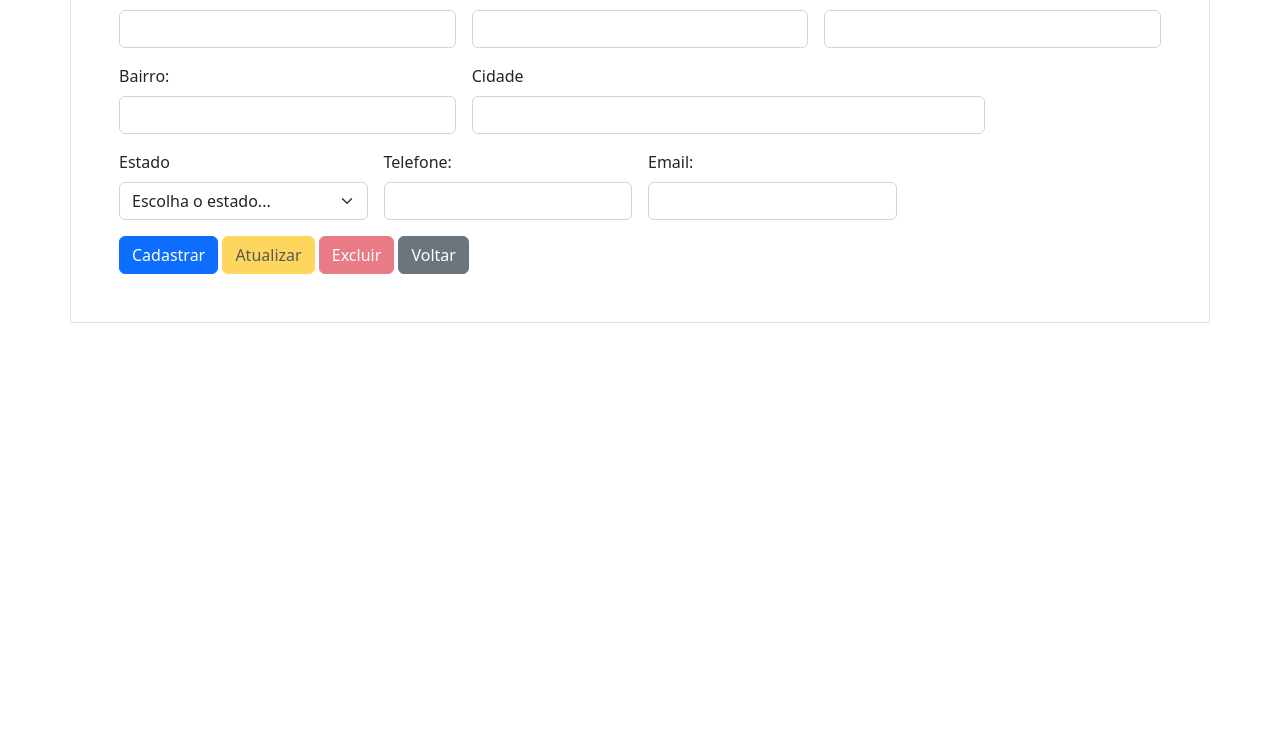
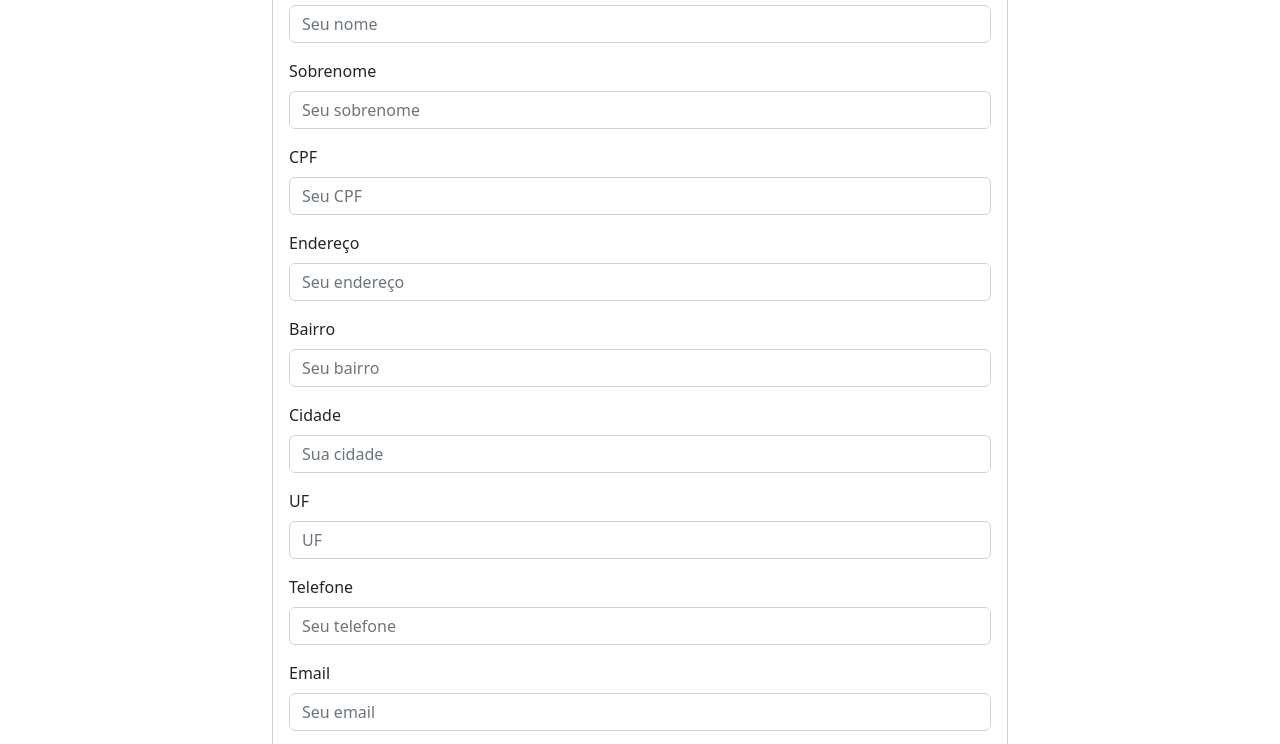
Before and after one commit to FelipeAriki/projetoFaculdadeADS, a website: page protegido/cadastroCliente.html in a window 1280 px wide. Shown: the part 151-895 px from the top of the page. Before the commit the page ends 800 px from the top, so only its background shows below. Drawn offline with nearby package versions, Linux system fonts and the light colour scheme.

Commit message:
MODASP-1 - Atualizando tela de login/cadastro para o meu projeto pessoal.

```diff
--- a/protegido/cadastroCliente.html
+++ b/protegido/cadastroCliente.html
@@ -7,88 +7,59 @@
         <title>Cadastro de Clientes</title>
     </head>
     <body>
-        <br/>
-        <div class="container w-60 border p-5">
-            <h1>Cadastro de Clientes</h1>
-            <form id="formCliente" method="POST" action="#" class="row g-3 needs-validation" novalidate>
-                <div class="col-md-4">
-                    <label for="cpf" class="form-label">CPF:</label>
-                    <input type="text" class="form-control" id="cpf" name="cpf" value="" required>
-                    <div class="valid-feedback">
-                    OK!
+        <div class="container">
+            <div class="row justify-content-center">
+                <div class="col-md-8">
+                    <div class="card mt-5">
+                        <div class="card-header">
+                            <h3 class="text-center">Cadastro de Cliente</h3>
                         </div>
+                        <div class="card-body">
+                            <form>
+                                <div class="mb-3">
+                                    <label for="nome" class="form-label">Nome</label>
+                                    <input type="text" class="form-control" id="nome" placeholder="Seu nome">
                                 </div>
-                <div class="col-md-4">
-                    <label for="nome" class="form-label">Nome:</label>
-                    <input type="text" class="form-control" id="nome" name="nome" value="" required>
-                    <div class="valid-feedback">
-                    OK!
+                                <div class="mb-3">
+                                    <label for="sobrenome" class="form-label">Sobrenome</label>
+                                    <input type="text" class="form-control" id="sobrenome" placeholder="Seu sobrenome">
                                 </div>
+                                <div class="mb-3">
+                                    <label for="cpf" class="form-label">CPF</label>
+                                    <input type="text" class="form-control" id="cpf" placeholder="Seu CPF">
                                 </div>
-                <div class="col-md-4">
-                    <label for="endereco" class="form-label">Endereço:</label>
-                    <input type="text" class="form-control" id="endereco" name="endereco" value="" required>
-                    <div class="valid-feedback">
-                    OK!
+                                <div class="mb-3">
+                                    <label for="endereco" class="form-label">Endereço</label>
+                                    <input type="text" class="form-control" id="endereco" placeholder="Seu endereço">
                                 </div>
+                                <div class="mb-3">
+                                    <label for="bairro" class="form-label">Bairro</label>
+                                    <input type="text" class="form-control" id="bairro" placeholder="Seu bairro">
                                 </div>
-                <div class="col-md-4">
-                    <label for="bairro" class="form-label">Bairro:</label>
-                    <input type="text" class="form-control" id="bairro" name="bairro" value="" required>
-                    <div class="valid-feedback">
-                    OK!
+                                <div class="mb-3">
+                                    <label for="cidade" class="form-label">Cidade</label>
+                                    <input type="text" class="form-control" id="cidade" placeholder="Sua cidade">
                                 </div>
+                                <div class="mb-3">
+                                    <label for="uf" class="form-label">UF</label>
+                                    <input type="text" class="form-control" id="uf" placeholder="UF">
                                 </div>
-                <div class="col-md-6">
-                    <label for="cidade" class="form-label">Cidade</label>
-                    <input type="text" class="form-control" id="cidade" name="cidade" required>
-                    <div class="invalid-feedback">
-                    Por favor, informe a cidade!
+                                <div class="mb-3">
+                                    <label for="telefone" class="form-label">Telefone</label>
+                                    <input type="text" class="form-control" id="telefone" placeholder="Seu telefone">
                                 </div>
+                                <div class="mb-3">
+                                    <label for="email" class="form-label">Email</label>
+                                    <input type="email" class="form-control" id="email" placeholder="Seu email">
                                 </div>
-                <div class="col-md-3">
-                    <label for="uf" class="form-label">Estado</label>
-                    <select class="form-select" id="uf" name="uf" required>
-                    <option selected disabled value="">Escolha o estado...</option>
-                    <option>SP</option>
-                    <option>RJ</option>
-                    <option>PR</option>
-                    <option>MG</option>
-                    </select>
-                    <div class="invalid-feedback">
-                    Por favor, informe o estado.
-                    </div>
-                </div>
-                <div class="col-md-3">
-                    <label for="telefone" class="form-label">Telefone:</label>
-                    <input type="text" class="form-control" id="telefone" name="telefone" required>
-                    <div class="invalid-feedback">
-                    Por favor, informe o telefone.
-                    </div>
-                </div>
-                <div class="col-md-3">
-                    <label for="email" class="form-label">Email:</label>
-                    <input type="email" class="form-control" id="email" name="email" required>
-                    <div class="invalid-feedback">
-                    Por favor, informe o email.
-                    </div>
-                </div>
-
-                <div class="col-12">
-                    <button class="btn btn-primary" id='cadastrar' type="submit">Cadastrar</button>
-                    <button class="btn btn-warning" id='atualizar' type="button" disabled>Atualizar</button>
-                    <button class="btn btn-danger" id='excluir' type="button" disabled>Excluir</button>
-                    <button class="btn btn-secondary" type="button" onclick="history.back()">Voltar</button>
+                                <div class="d-grid">
+                                    <button type="submit" class="btn btn-primary">Cadastrar</button>
                                 </div>
                             </form>
                         </div>
-        <br/>
-        <div id="mensagem">
-
                     </div>
-        </br>
-        <div id="espacoTabela">
-
+                </div>
+            </div>
         </div>
     </body>
     <script src="https://cdn.jsdelivr.net/npm/bootstrap@5.2.0/dist/js/bootstrap.bundle.min.js" integrity="sha384-A3rJD856KowSb7dwlZdYEkO39Gagi7vIsF0jrRAoQmDKKtQBHUuLZ9AsSv4jD4Xa" crossorigin="anonymous"></script>
--- a/rotas/rotaLogin.js
+++ b/rotas/rotaLogin.js
@@ -16,7 +16,7 @@ rotaLogin
     else{
         res.send(`
         <p>Falha no Login!</p>
-        <button onclick='history.back'>
+        <button onclick='history.back()'>
             Tentar novamente
         </button>
         `);
```
Also changed, not shown: publico/login.html (+22 -30 lines). Lines whose indentation alone changed are shown as unchanged.
